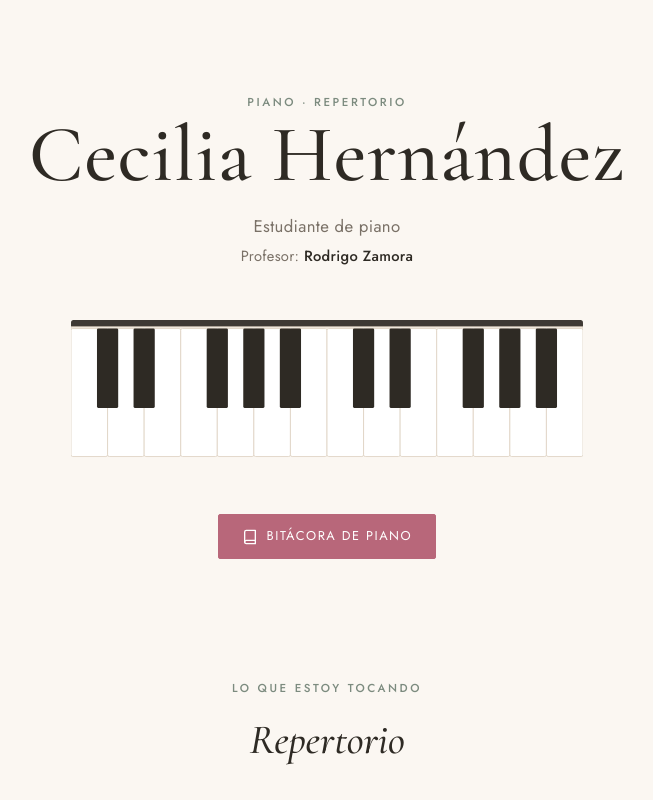
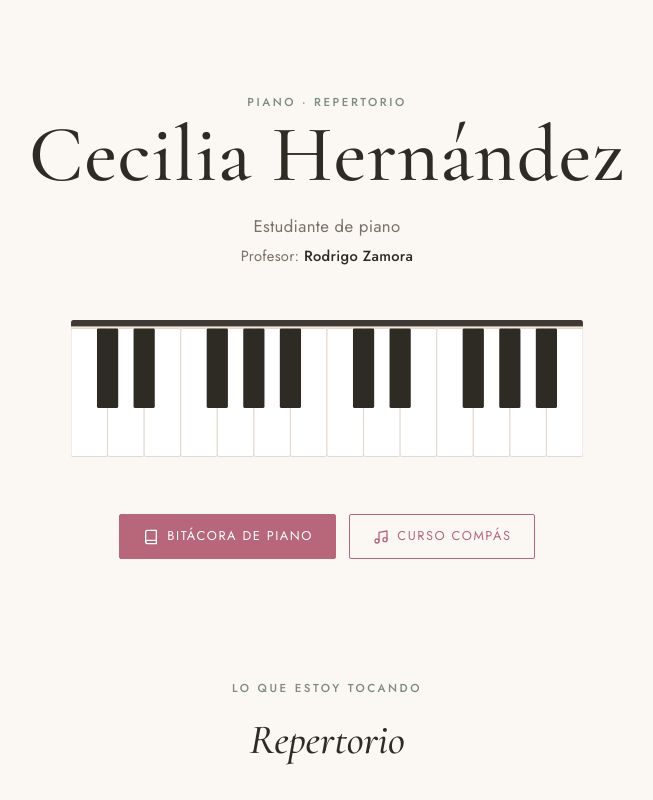
Before and after one commit to rodrigozamorapiano/CeciliaHernandezpiano, a plain HTML site: page index.html in a window 1280 px wide. Shown: the top 800 px of the page, without its empty margins (313-966 px from the left). Drawn offline with nearby package versions, Linux system fonts and the light colour scheme.

Commit message:
Add files via upload

```diff
--- a/index.html
+++ b/index.html
@@ -112,6 +112,23 @@
   }
   .logbook-btn:focus-visible{ outline:2px solid var(--accent-2); outline-offset:2px; }
   .logbook-btn svg{ width:16px; height:16px; flex-shrink:0; }
+  .hero-actions{
+    margin-top:2rem;
+    display:flex;
+    flex-wrap:wrap;
+    justify-content:center;
+    gap:0.8rem;
+  }
+  .hero-actions .logbook-btn{ margin-top:0; }
+  .logbook-btn.alt{
+    background:none;
+    color:var(--accent);
+  }
+  .logbook-btn.alt:hover,
+  .logbook-btn.alt:focus-visible{
+    background:var(--accent);
+    color:var(--white);
+  }
 
   /* ---------- piano illustration ---------- */
   .piano-wrap{
@@ -314,10 +331,16 @@
       <rect x="544.71" y="10" width="24.86" height="93.00" rx="1.5" class="bkey"/>
     </svg>
   </div>
-  <a class="logbook-btn" href="https://rodrigozamorapiano.github.io/bitacorapiano/" target="_blank" rel="noopener">
-    <svg viewBox="0 0 24 24" fill="none" stroke="currentColor" stroke-width="2" stroke-linecap="round" stroke-linejoin="round"><path d="M4 19.5A2.5 2.5 0 0 1 6.5 17H20"/><path d="M6.5 2H20v20H6.5A2.5 2.5 0 0 1 4 19.5v-15A2.5 2.5 0 0 1 6.5 2z"/></svg>
-    Bitácora de piano
-  </a>
+  <div class="hero-actions">
+    <a class="logbook-btn" href="https://rodrigozamorapiano.github.io/bitacorapiano/" target="_blank" rel="noopener">
+      <svg viewBox="0 0 24 24" fill="none" stroke="currentColor" stroke-width="2" stroke-linecap="round" stroke-linejoin="round"><path d="M4 19.5A2.5 2.5 0 0 1 6.5 17H20"/><path d="M6.5 2H20v20H6.5A2.5 2.5 0 0 1 4 19.5v-15A2.5 2.5 0 0 1 6.5 2z"/></svg>
+      Bitácora de piano
+    </a>
+    <a class="logbook-btn alt" href="https://rodrigozamorapiano.github.io/compas/" target="_blank" rel="noopener">
+      <svg viewBox="0 0 24 24" fill="none" stroke="currentColor" stroke-width="2" stroke-linecap="round" stroke-linejoin="round"><path d="M9 18V5l12-2v13"/><circle cx="6" cy="18" r="3"/><circle cx="18" cy="16" r="3"/></svg>
+      Curso Compás
+    </a>
+  </div>
 </header>
 
 <section id="repertorio">
```
